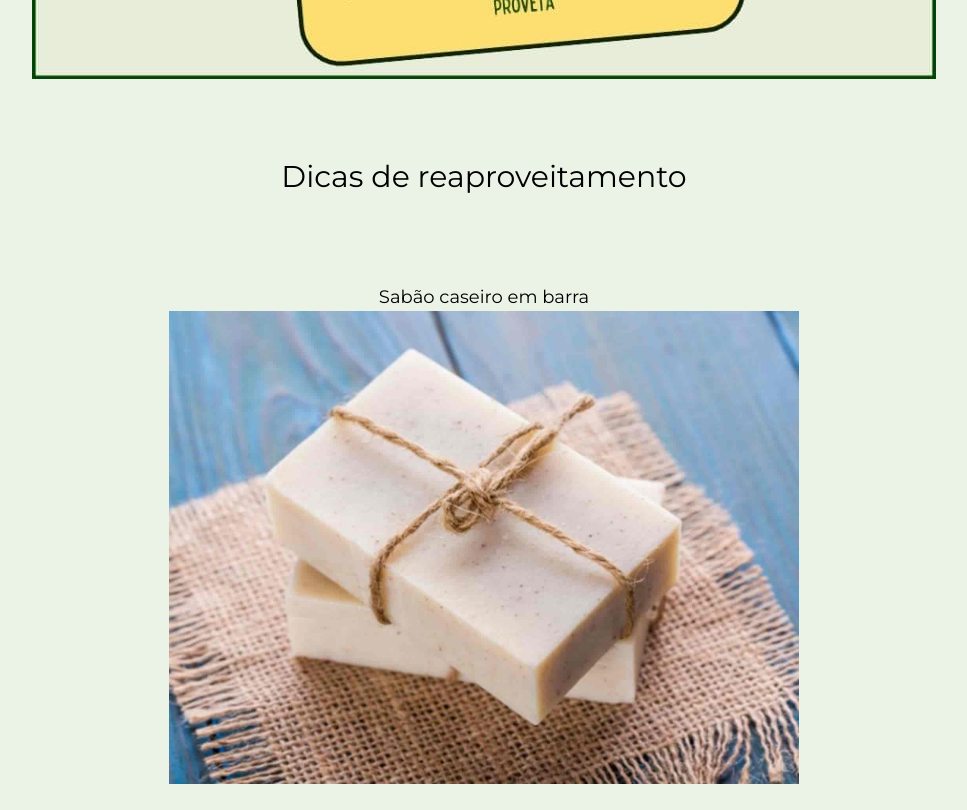
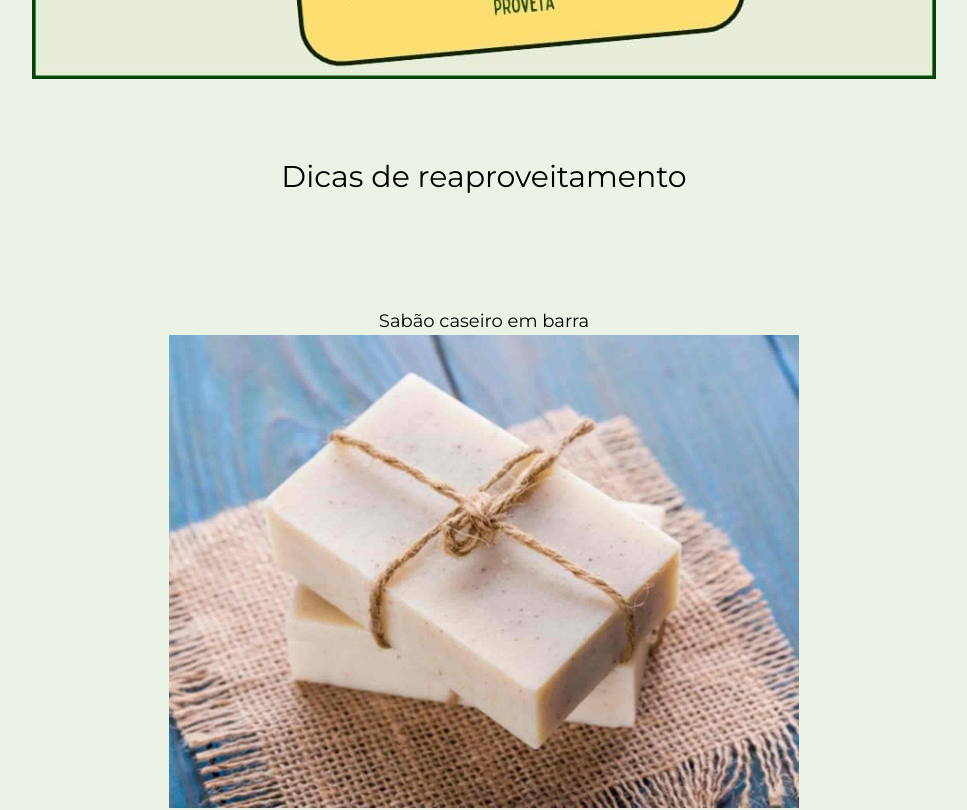
Before and after one commit to WeslleySOR/conscientiza-angra, a React (Vite) app: page / in a window 1280 px wide. Shown: the part 2700-3510 px from the top of the page, without its empty margins (156-1123 px from the left). Built offline with nearby package versions, Linux system fonts and the light colour scheme.

Commit message:
feat: pages now use the BoxComponent component

```diff
--- a/src/components/BoxComponent/Header.tsx
+++ b/src/components/BoxComponent/Header.tsx
@@ -1,12 +1,12 @@
 interface IBoxComponentHeader {
-  children: React.ReactNode;
+  title: string;
   attributes?: React.HTMLAttributes<HTMLDivElement>;
 }
 
-export function BoxComponentHeader({children, attributes}: IBoxComponentHeader) {
+export function BoxComponentHeader({title, attributes}: IBoxComponentHeader) {
   return (
-    <header {...attributes}>
-      {children}
+    <header className="flex items-center justify-center p-6" {...attributes}>
+      <h1 className="text-2xl md:text-3xl">{title}</h1>
     </header>
   )
 }
--- a/src/components/BoxComponent/Main.tsx
+++ b/src/components/BoxComponent/Main.tsx
@@ -3,10 +3,10 @@ interface IBoxComponentMain {
   attributes?: React.HTMLAttributes<HTMLDivElement>;
 }
 
-export function BoxComponentMain({children, attributes}: IBoxComponentMain) {
+export function BoxComponentMain({ children, attributes }: IBoxComponentMain) {
   return (
-    <main {...attributes}>
+    <main className="flex flex-col py-6 gap-8" {...attributes}>
       {children}
     </main>
-  )
+  );
 }
--- a/src/pages/AboutUs/index.tsx
+++ b/src/pages/AboutUs/index.tsx
@@ -1,22 +1,23 @@
 import { AboutUsCard } from "../../components/AboutUsCard";
+
+import { BoxComponentWrapper } from "../../components/BoxComponent";
+import { BoxComponentHeader } from "../../components/BoxComponent/Header";
+import { BoxComponentMain } from "../../components/BoxComponent/Main";
 
 export function AboutUs() {
   return (
-    <div className="scroll-mt-[192px] mt-8 flex flex-col text-[#000] md:scroll-mt-[112px] lg:scroll-mt-[132px] lg:mx-12 lg:px-32" id="sobre-nos">
-      <header className="flex items-center justify-center p-6">
-        <h1 className="text-2xl md:text-3xl">Sobre nós</h1>
-      </header>
-      <main className="flex flex-col py-8 lg:px-6">
+    <BoxComponentWrapper attributes={{ id: "sobre-nos" }}>
+      <BoxComponentHeader title="Sobre nós" />
+      <BoxComponentMain>
         <span className="text-base text-center">
           Somos um grupo de alunos, onde nosso objetivo é auxiliar na coleta
           seletiva do lixo, pensando sempre no melhor para a comunidade e a
           natureza.
         </span>
-        {/* justify-center flex-wrap gap-8 */}
         <div className="mt-8 flex">
           <AboutUsCard />
         </div>
-      </main>
-    </div>
+      </BoxComponentMain>
+    </BoxComponentWrapper>
   );
 }
--- a/src/pages/Pevs/index.tsx
+++ b/src/pages/Pevs/index.tsx
@@ -15,12 +15,8 @@ import trashCanyellow from "/assets/trash-can-yellow.svg";
 export function Pevs() {
   return (
     <BoxComponentWrapper attributes={{ id: "pevs" }}>
-      <BoxComponentHeader
-        attributes={{ className: "flex items-center justify-center p-6" }}
-      >
-        <h1 className="text-2xl md:text-3xl">Pevs</h1>
-      </BoxComponentHeader>
-      <BoxComponentMain attributes={{ className: "flex flex-col py-6 gap-8" }}>
+      <BoxComponentHeader title="Pevs"/>
+      <BoxComponentMain>
         <span className="text-base px-6">
           <strong>O que são pevs:</strong> PEV é uma abreviação para Ponto de
           Entrega Voluntária. São coletores instalados em pontos públicos e
--- a/src/pages/Routes/index.tsx
+++ b/src/pages/Routes/index.tsx
@@ -1,19 +1,17 @@
-import routesImage from '/assets/rotas.png'
+import { BoxComponentWrapper } from "../../components/BoxComponent";
+import { BoxComponentHeader } from "../../components/BoxComponent/Header";
+import { BoxComponentMain } from "../../components/BoxComponent/Main";
+import routesImage from "/assets/rotas.png";
 
 export function Routes() {
   return (
-    <div
-      className="scroll-mt-[192px] mt-8 flex flex-col text-[#000] md:scroll-mt-[112px] lg:scroll-mt-[132px] lg:mx-12"
-      id="rotas"
-    >
-      <header className="flex items-center justify-center p-6">
-        <h1 className="text-2xl md:text-3xl">Rotas</h1>
-      </header>
-      <main className="flex flex-col items-center py-6 gap-8">
-        <div className="">
+    <BoxComponentWrapper attributes={{ id: "rotas" }}>
+      <BoxComponentHeader title="Rotas" />
+      <BoxComponentMain>
+        <div className="mx-auto">
           <img src={routesImage} alt="" />
         </div>
-      </main>
-    </div>
+      </BoxComponentMain>
+    </BoxComponentWrapper>
   );
 }
--- a/src/pages/Tips/index.tsx
+++ b/src/pages/Tips/index.tsx
@@ -1,17 +1,15 @@
+import { BoxComponentWrapper } from "../../components/BoxComponent";
+import { BoxComponentHeader } from "../../components/BoxComponent/Header";
+import { BoxComponentMain } from "../../components/BoxComponent/Main";
 import { TipsCard } from "../../components/TipsCard";
 
 export function Tips() {
   return (
-    <div
-      className="scroll-mt-[192px] mt-8 flex flex-col text-[#000] md:scroll-mt-[96px] lg:scroll-mt-[132px] lg:mx-12"
-      id="dicas"
-    >
-      <header className="flex items-center justify-center p-6">
-        <h1 className="text-2xl md:text-3xl">Dicas de reaproveitamento</h1>
-      </header>
-      <main>
+    <BoxComponentWrapper attributes={{ id: "dicas" }}>
+      <BoxComponentHeader title="Dicas de reaproveitamento" />
+      <BoxComponentMain>
         <TipsCard />
-      </main>
-    </div>
+      </BoxComponentMain>
+    </BoxComponentWrapper>
   );
 }
```
